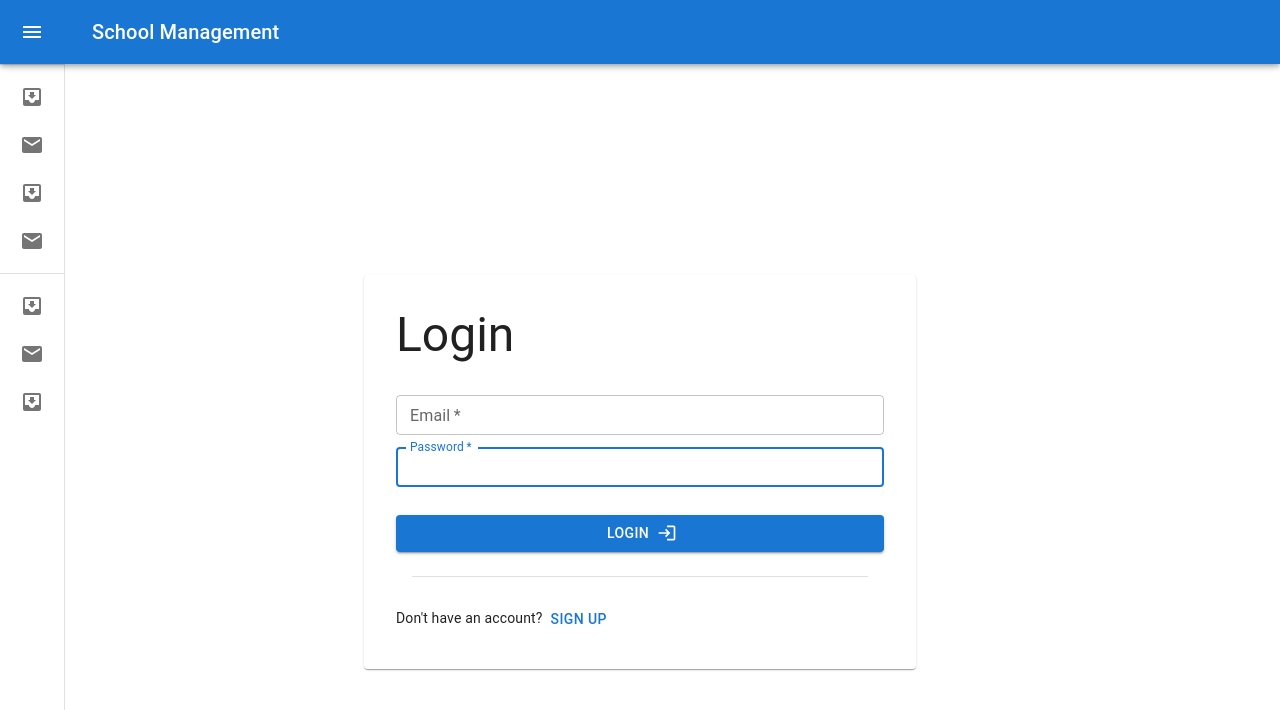
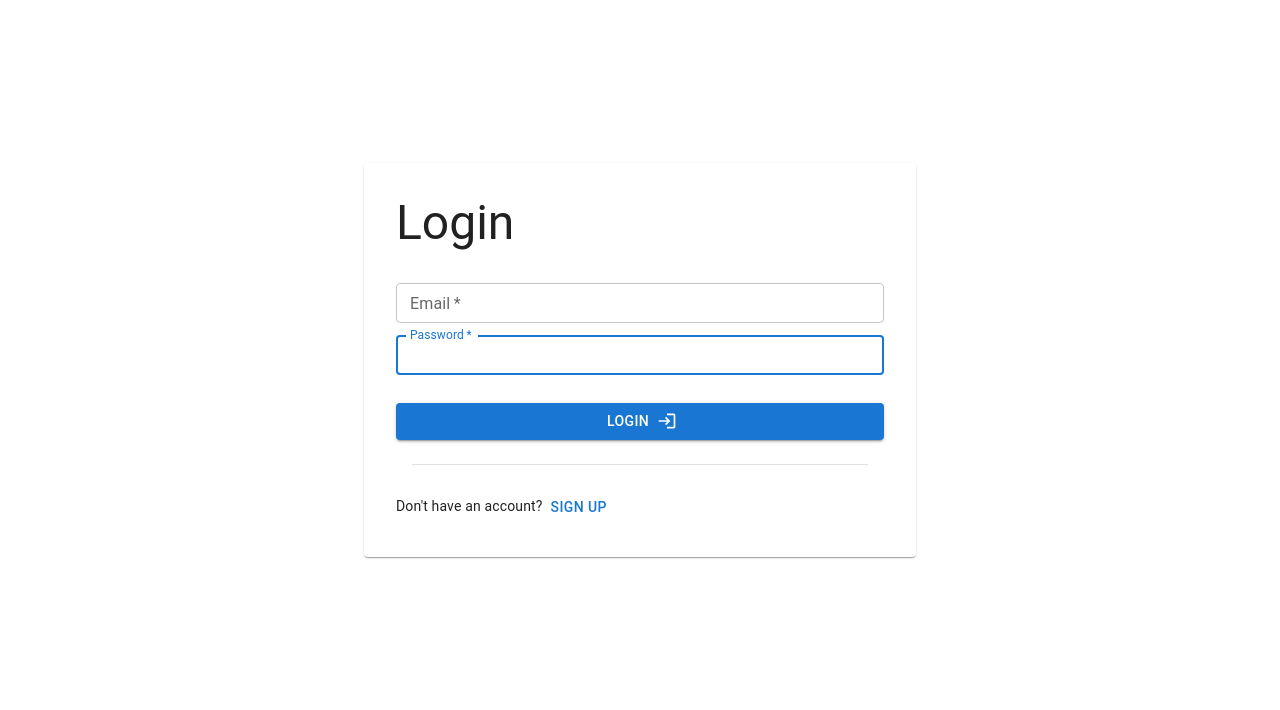
Before and after one commit to VanshWadhwa/school-manager-frontend, a React (Create React App) app: page /login in a window 1280 px wide. Shown: the top 710 px of the page. Built offline with nearby package versions, Linux system fonts and the light colour scheme.

Commit message:
Removed mini app bar in login

```diff
--- a/src/pages/auth/Login.js
+++ b/src/pages/auth/Login.js
@@ -54,7 +54,7 @@ const Login = () => {
 
   return (
     <>
-      <MiniDrawer />
+      {/* <MiniDrawer /> */}
       <Box className="bg-shapes">
         <Container
           component="main"
```
